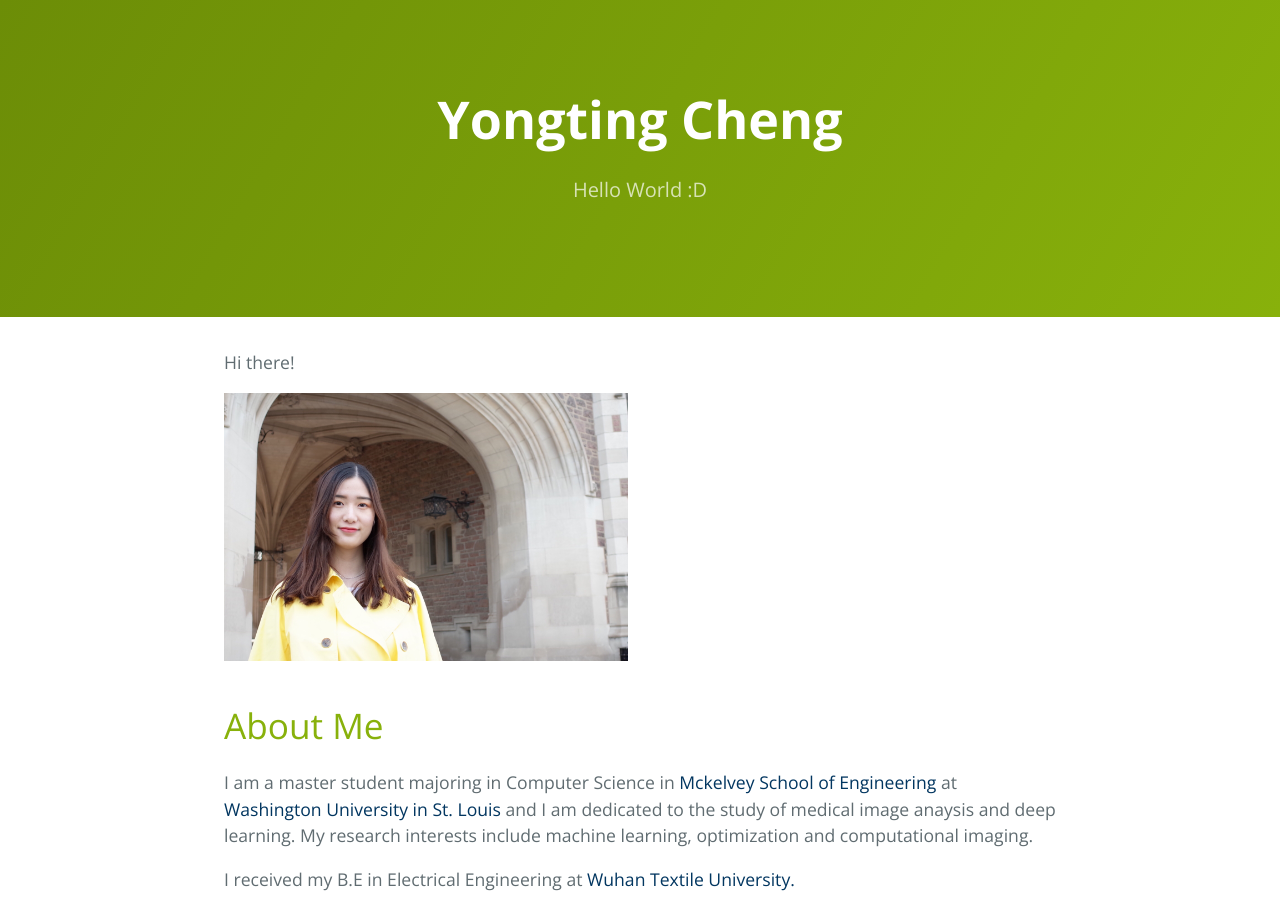
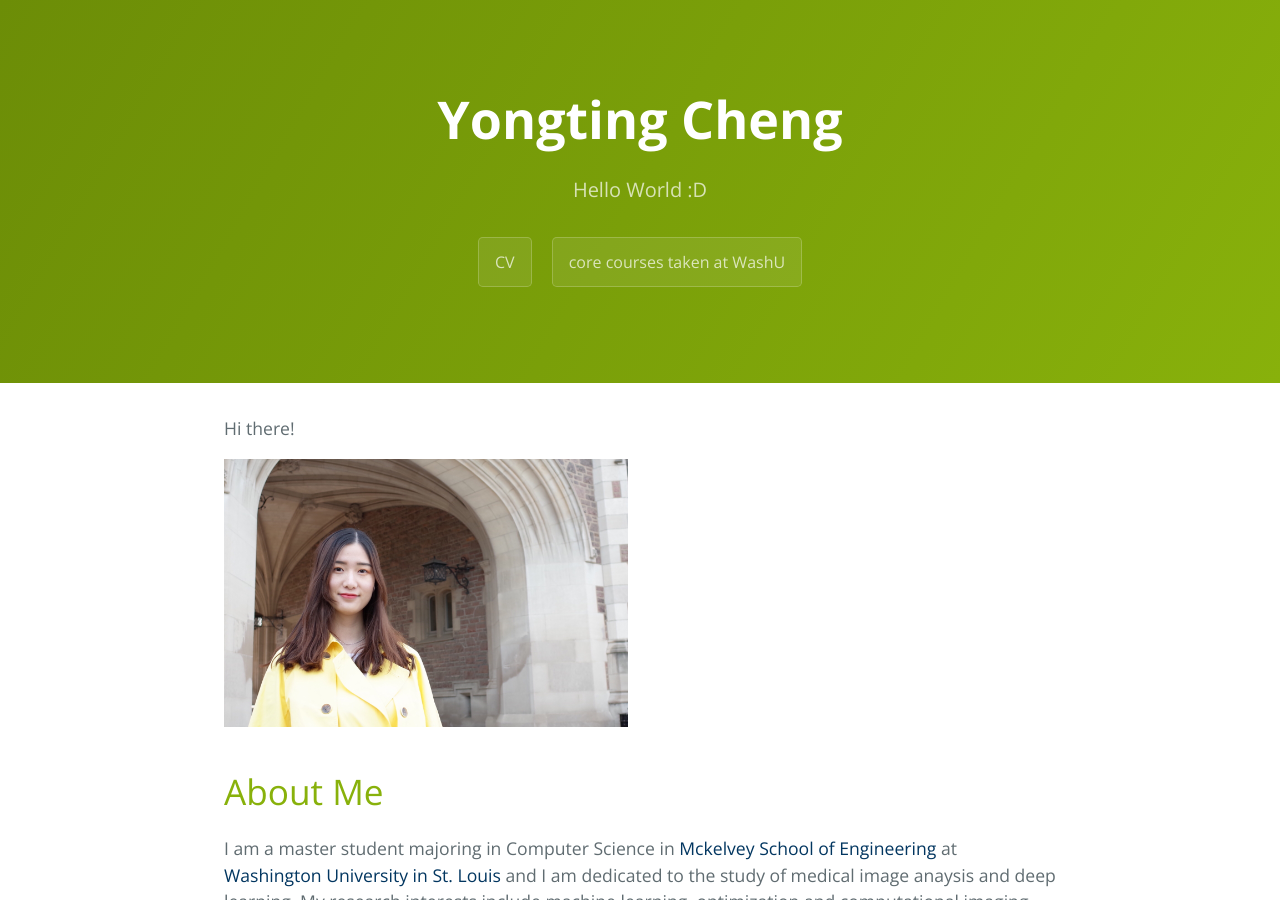
Before and after one commit to chengyongting/chengyongting.github.io, a Jekyll site: the page built from index.md, in a window 1280 px wide and 900 px high. Built offline with Jekyll 4.4.1, drawn with Linux system fonts in a browser that asks for light colours.

Commit message:
Update default.html

```diff
--- a/_layouts/default.html
+++ b/_layouts/default.html
@@ -25,6 +25,8 @@
         <a href="{{ site.github.zip_url }}" class="btn">Download .zip</a>
         <a href="{{ site.github.tar_url }}" class="btn">Download .tar.gz</a>
       {% endif %}
+       <a href="/docs/WU CYT CV 2021.pdf" class="btn">CV</a>
+       <a href="/docs/courses.md" class="btn">core courses taken at WashU</a>
     </header>
 
     <main id="content" class="main-content" role="main">
```
